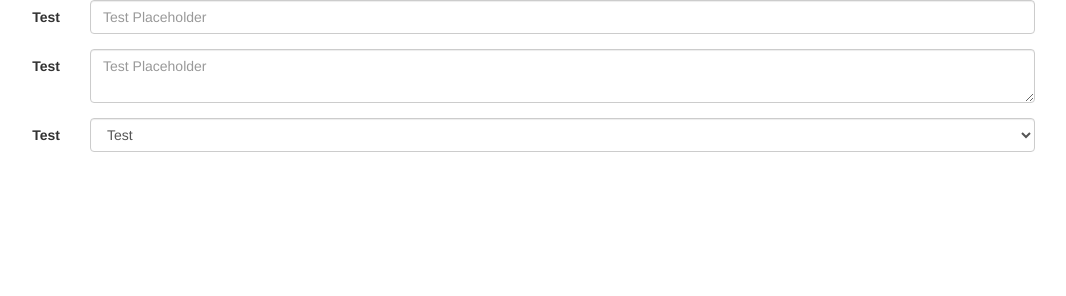
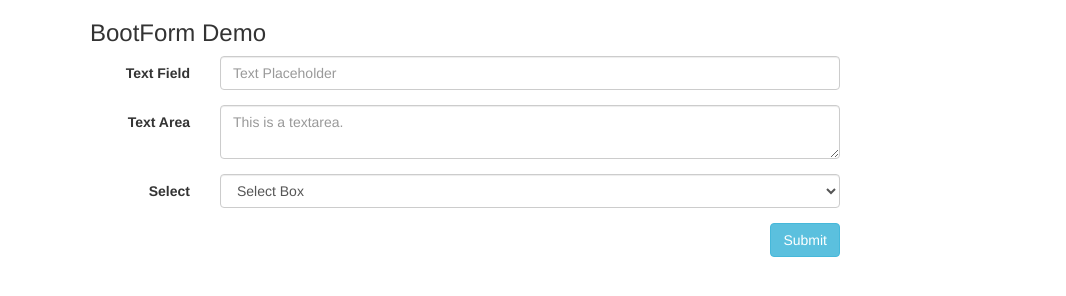
Before and after one commit to justinmccombs/bootform, a website: page examples/basic.html in a window 1280 px wide. Shown: the whole page, without its empty margins (175-1241 px from the left). Drawn offline with nearby package versions, Linux system fonts and the light colour scheme.

Commit message:
first major commit

```diff
--- a/bower.json
+++ b/bower.json
@@ -2,7 +2,10 @@
   "name": "bootform",
   "version": "0.0.1",
   "authors": [
-    "JustinMcCombs <jtmccombs@gmail.com>"
+    "Justin McCombs <jtmccombs@gmail.com>"
+  ],
+  "main": [
+    "dist/bootform.js"
   ],
   "description": "Create bootstrap 3 form elements programatically",
   "keywords": [
--- a/examples/basic.html
+++ b/examples/basic.html
@@ -5,14 +5,24 @@
     <title>BootForm Example</title>
     <!-- Latest compiled and minified CSS -->
     <link rel="stylesheet" href="//netdna.bootstrapcdn.com/bootstrap/3.1.0/css/bootstrap.min.css">
+
 </head>
 <body>
 
 
 <div class="container">
     <div class="row">
-        <div class="col-sm-12">
-            <form id="bootform" class="form form-horizontal">
+        <div class="col-sm-12 col-lg-8 col-lg-offset-2">
+
+            <h3>BootForm Demo</h3>
+
+            <form class="form form-horizontal">
+
+                <div id="bootform"></div>
+
+
+                    <button type="button" class="btn btn-info pull-right">Submit</button>
+
 
             </form>
         </div>
@@ -22,36 +32,37 @@
 <script src="https://code.jquery.com/jquery-1.11.2.min.js"></script>
 <!-- Latest compiled and minified JS -->
 <script src="//netdna.bootstrapcdn.com/bootstrap/3.1.0/js/bootstrap.min.js"></script>
-<script src="../dist/bootform-min.js"></script>
+<script src="../src/bootform.js"></script>
 
 <script>
     (function($) {
         var $form = $("#bootform");
 
         bootform.text({
-            field: 'test',
-            label: 'Test',
-            class: 'date date-picker',
-            placeholder: 'Test Placeholder'
+            field: 'text',
+            label: 'Text Field',
+            class: 'date',
+            placeholder: 'Text Placeholder'
         }).appendTo($form);
 
         bootform.textarea({
-            field: 'test',
-            label: 'Test',
-            class: 'date date-picker',
-            placeholder: 'Test Placeholder'
+            field: 'textarea',
+            label: 'Text Area',
+            placeholder: 'This is a textarea.'
         }).appendTo($form);
 
         bootform.select({
-            field: 'test',
-            label: 'Test',
+            field: 'select',
+            label: 'Select',
             class: 'date date-picker',
-            values:[
-                {value: 0, text: 'No'},
-                {value: 1, text: 'Yes'},
-                {value: "Test", text: 'Test'},
+            options:[
+                {value: 0, text: 'This'},
+                {value: 1, text: 'Is'},
+                {value: 2, text: 'A'},
+                {value: 3, text: 'Select Box'},
+                {value: 4, text: 'Demo'},
             ],
-            selectedValue: "Test"
+            selectedValue: 3
         }).appendTo($form);
 
 
--- a/src/bootform.js
+++ b/src/bootform.js
@@ -129,8 +129,8 @@
     exports.select = function(options) {
         options = sanitize(options);
 
-        if ( ! options.values )
-            throw new Error("Must include an object of values.");
+        if ( ! options.options )
+            throw new Error("Must include an object of select options.");
 
         var $group = getGroup(options);
 
@@ -139,9 +139,9 @@
         if (options.class)
             $input.addClass(options.class);
 
-        for (var i in options.values) {
+        for (var i in options.options) {
             var $option = $(templates.inputs.option);
-            var value = options.values[i];
+            var value = options.options[i];
             var optionValue, optionText;
 
             if (typeof value == 'object') {
```
Also changed, not shown: README.md, 1 other file.
